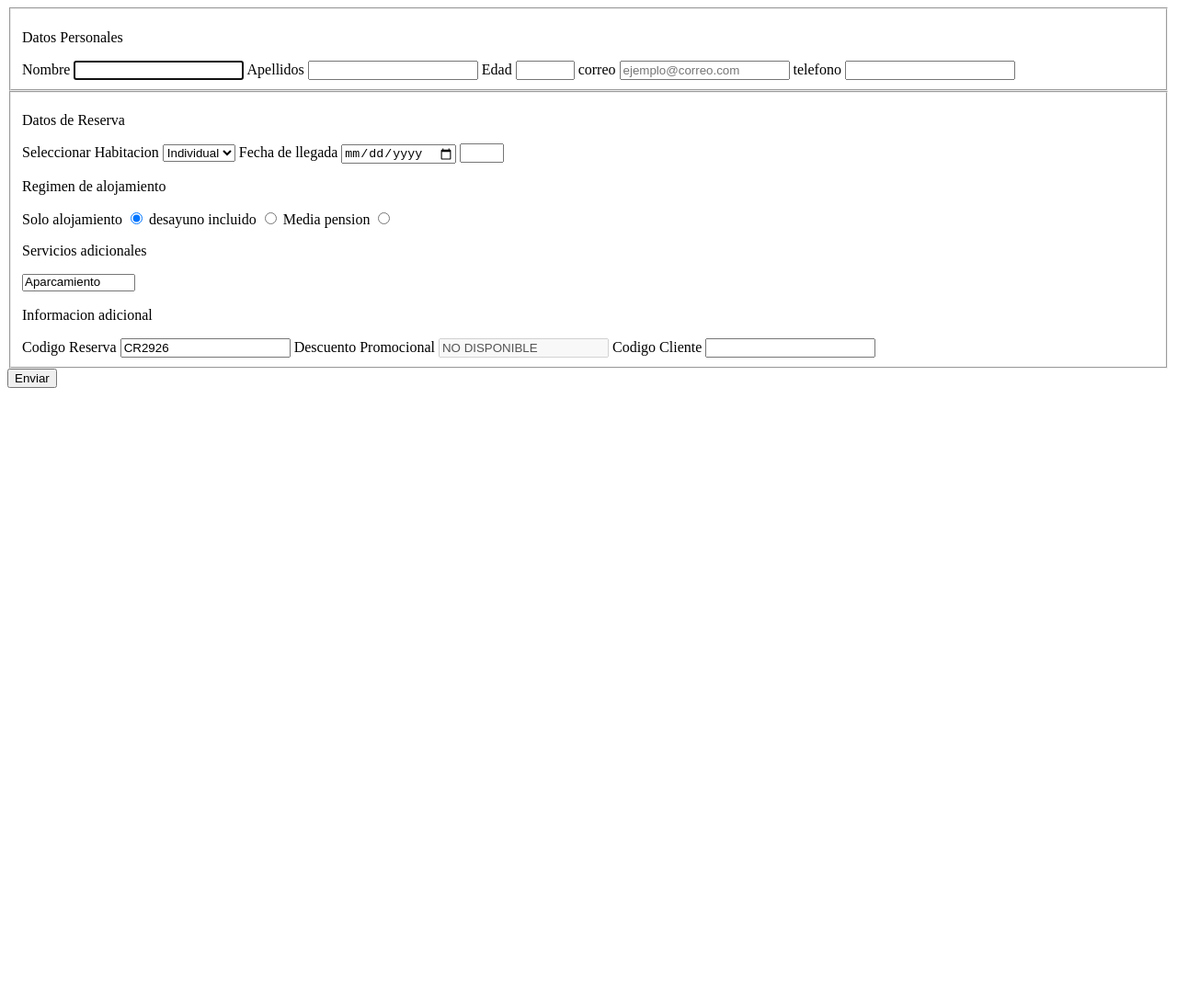
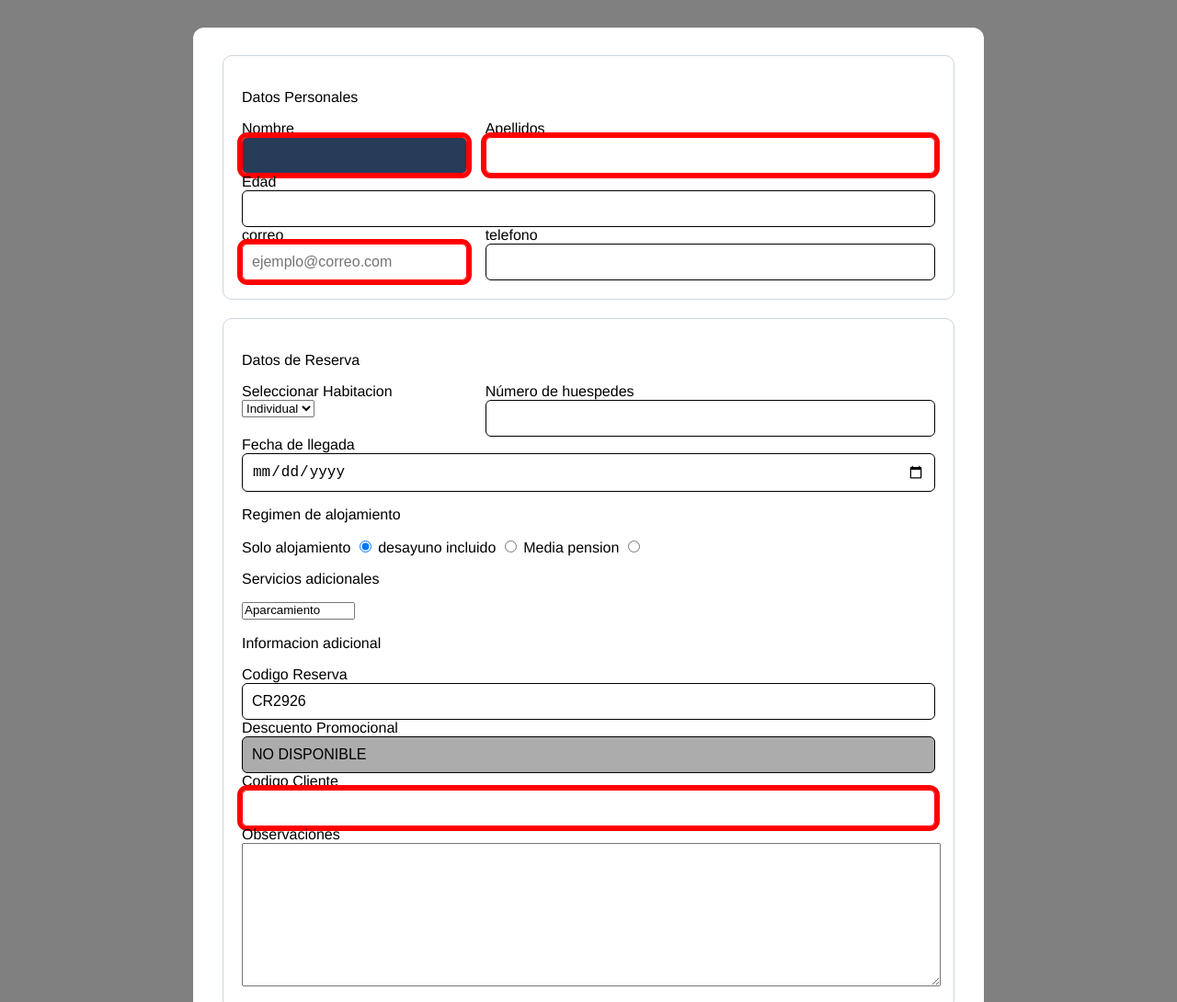
Before and after one commit to mortismercurio/Formulario, a plain HTML site: page ejercicio2.html in a window 1280 px wide. Shown: the top 1090 px of the page at 92% size. Before the commit the page ends 800 px from the top, so only its background shows below. Drawn offline with Linux system fonts and the light colour scheme.

Commit message:
modiformulario2311

```diff
--- a/ejercicio2.html
+++ b/ejercicio2.html
@@ -1,29 +1,45 @@
 <!DOCTYPE html>
 <html lang="en">
+
 <head>
     <meta charset="UTF-8">
     <meta name="viewport" content="width=device-width, initial-scale=1.0">
     <title>Document</title>
+    <link rel="stylesheet" href="estilos.css">
 </head>
+
 <body>
     <form method="get" action="https://httpbin.org/get">
         <fieldset>
             <p>Datos Personales</p>
 
+            <div class="fila">
+                <div class="campo">
                     <label for="nombre">Nombre</label>
-        <input type="text"  id="name" name="nombre" autofocus >
-
+                    <input type="text" id="name" name="nombre" autofocus required>
+                </div>
+                <div class="campo">
                     <label for="apellido">Apellidos</label>
-        <input type="text" id="apellidos" name="apellidos">
+                    <input type="text" id="apellidos" name="apellidos" required>
+                </div>
+            </div>
 
             <label for="edad">Edad</label>
             <input type="number" id="edad" name="edad" min="18" max="100">
 
+
+            <div class="fila">
+                <div class="campo">
                     <label for="correo">correo</label>
-        <input type="email" id="correo" name="correo" placeholder="ejemplo@correo.com">
+                    <input type="email" id="correo" name="correo" placeholder="ejemplo@correo.com" required>
 
+                </div>
+
+                <div class="campo">
                     <label for="telefono">telefono</label>
                     <input type="tel" id="telefono" name="telefono">
+                </div>
+            </div>
 
 
         </fieldset>
@@ -31,6 +47,10 @@
         <fieldset>
 
             <p>Datos de Reserva</p>
+
+            <div class="fila">
+
+                <div class="campo">
             <label for="habitacion">Seleccionar Habitacion</label>
 
 
@@ -41,12 +61,23 @@
 
 
             </select>
+            </div>
+
+            <div class="campo">
+
+
+
+
+            <label for="huespedes">Número de huespedes</label>
+            <input type="number" id="huespedes" min="1" max="6">
+            </div>
+
+            </div>
+
 
               <label for="fecha">Fecha de llegada</label>
 
-<input type="date">
-<label for="huespedes"></label>
-         <input type="number" id="huespedes" min="1" max="6">
+               <input type="date" id="fecha">
 
 
             <p>Regimen de alojamiento</p>
@@ -93,16 +124,23 @@
 
             <label for="codigocl">Codigo Cliente</label>
             <input type="text" id="codigocl" name="codigocl" pattern="[0-9]{6}" title="introduce seis numeros" required>
+<div>
+            <label for="observaciones">Observaciones</label>
+            <textarea name="observaciones" id="observaciones" rows="10"></textarea>
+            </div>
 
         </fieldset>
 
 
-<button type="submit">
+        <button type="submit" class="boton-enviar">
             Enviar
 
         </button>
 
+        <button type="reset" class="boton-borrar">Borrar</button>
+
     </form>
 
 </body>
+
 </html>
--- /dev/null
+++ b/estilos.css
@@ -0,0 +1,177 @@
+
+body {
+
+    background-color: gray;
+
+    color: rgb(0, 0, 0);
+}
+
+
+
+
+
+input[type="text"] {
+
+    width: 100%;
+    padding: 10px;
+    border: 1px solid #000000;
+    border-radius: 6px;
+    font-size: 16px;
+    box-sizing: border-box;
+}
+
+input[type="email"] {
+
+    width: 100%;
+    padding: 10px;
+    border: 1px solid #000000;
+    border-radius: 6px;
+    font-size: 16px;
+    box-sizing: border-box;
+
+}
+
+
+input[type="tel"] {
+
+    width: 100%;
+    padding: 10px;
+    border: 1px solid #000000;
+    border-radius: 6px;
+    font-size: 16px;
+    box-sizing: border-box;
+
+
+
+}
+
+input[type="number"] {
+
+      width: 100%;
+    padding: 10px;
+    border: 1px solid #000000;
+    border-radius: 6px;
+    font-size: 16px;
+    box-sizing: border-box;
+
+
+}
+
+input[type="date"] {
+
+      width: 100%;
+    padding: 10px;
+    border: 1px solid #000000;
+    border-radius: 6px;
+    font-size: 16px;
+    box-sizing: border-box;
+}
+
+
+form {
+    max-width: 800px;
+    margin: 30px auto;
+
+    font-family: 'Franklin Gothic Medium', 'Arial Narrow', Arial, sans-serif;
+    background-color: white;
+    padding: 30px;
+    border-radius: 12px;
+    box-shadow: 0 4px 15px rgba(0,0,0 0,1);
+
+}
+
+.fila{
+    display: grid;
+    grid-template-columns: 1fr 2fr;
+    gap: 20px;
+
+
+}
+textarea{
+    width: 100%;
+}
+fieldset {
+    border: 1px solid #cbd5e1;
+    border-radius: 10px;
+    padding: 20px;
+    margin-bottom: 20px;
+
+
+}
+
+
+legend {
+    font-size: 20px;
+    font-weight: bold;
+    color: #263c59;
+    padding: 0 10px;
+
+}
+
+input:focus,
+select:focus,
+textarea:focus {
+
+    background-color: #263c59;
+    outline: 2px solid #b8dcef;
+}
+
+input:disabled {
+
+    background-color: #acacac;
+    color: rgb(0, 0, 0);
+    cursor: not-allowed;
+}
+
+input:required:valid {
+    border-color: green;
+
+
+}
+
+input:required:invalid {
+
+    border-color: red;
+}
+input:required {
+    outline: 5px solid red;
+
+}
+
+button {
+
+    padding: 12px 20px;
+    border: none;
+    border-radius: 8px;
+    cursor: pointer;
+    font-size: 16px;
+    transition: background-color 0.3s ease;
+}
+
+.boton-enviar {
+
+    background-color: #263c59;
+
+
+}
+
+.boton-enviar:hover {
+    background-color: #1976a3;
+}
+
+button {
+
+    padding: 12px 20px;
+    border: none;
+    border-radius: 8px;
+    cursor: pointer;
+    font-size: 16px;
+    transition: background-color 0.3s ease;}
+
+    .boton-borrar {
+        background-color: red;
+    }
+.boton-borrar:hover {
+
+    background-color: rgb(177, 65, 65);
+}
```
Also changed, not shown: contacto.html (+0 -10 lines), index.html (+1 -0 lines), otroejemplos.html (+1 -0 lines). Lines whose indentation alone changed are shown as unchanged.
